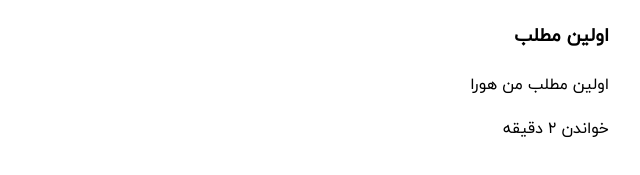
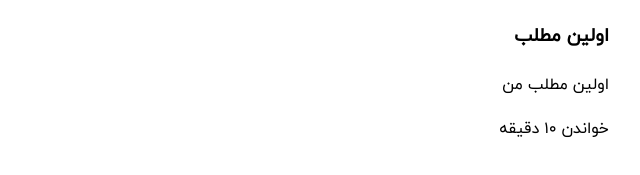
Before and after one commit to sinaghadrico/SSG_JAM, a Gatsby site: page / in a window 1280 px wide. Shown: the part 149-324 px from the top of the page, 351-991 px from the left. Built offline with nearby package versions, Linux system fonts and the light colour scheme; Gatsby itself is replaced by a stand-in of ours.

Commit message:
Update Pages “ssg-concept”

```diff
--- a/content/ssg-concept.md
+++ b/content/ssg-concept.md
@@ -1,7 +1,7 @@
 ---
 title: 'اولین مطلب '
-summary: اولین مطلب من هورا
+summary: 'اولین مطلب من '
 intro: اولین مطلب من هورا هورا
 image: assets/photo_2019-02-26_01-06-32.jpg
-time: 2
+time: 10
 ---
```
